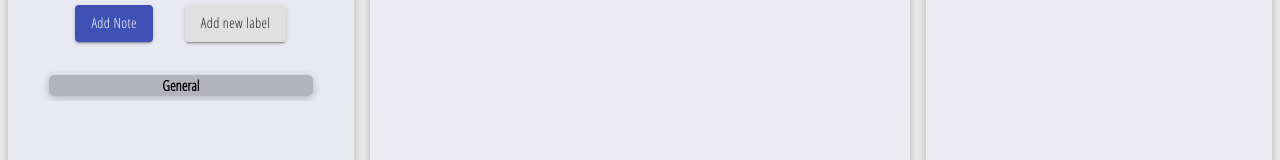
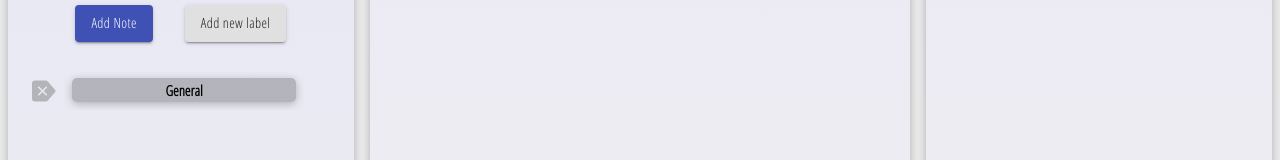
Before and after one commit to zabtani/Noter, a React (Create React App) app: page / in a window 1280 px wide. Shown: the part 298-458 px from the top of the page. Built offline with nearby package versions, Linux system fonts and the light colour scheme.

Commit message:
update label delete button design

```diff
--- /dev/null
+++ b/src/components/TaskGenerator/LabelDeleteIcon.js
@@ -0,0 +1,16 @@
+const LabelDeleteIcon = (props) => {
+  return (
+    <svg
+      xmlns="http://www.w3.org/2000/svg"
+      width={props.width}
+      height={props.height}
+      fill={props.fillColor}
+      className={`bi bi-backspace-reverse-fill ${props.className}`}
+      viewBox="0 0 16 16"
+    >
+      <path d="M0 3a2 2 0 0 1 2-2h7.08a2 2 0 0 1 1.519.698l4.843 5.651a1 1 0 0 1 0 1.302L10.6 14.3a2 2 0 0 1-1.52.7H2a2 2 0 0 1-2-2V3zm9.854 2.854a.5.5 0 0 0-.708-.708L7 7.293 4.854 5.146a.5.5 0 1 0-.708.708L6.293 8l-2.147 2.146a.5.5 0 0 0 .708.708L7 8.707l2.146 2.147a.5.5 0 0 0 .708-.708L7.707 8l2.147-2.146z" />
+    </svg>
+  );
+};
+
+export default LabelDeleteIcon;
--- a/src/components/TaskGenerator/OptionButton.js
+++ b/src/components/TaskGenerator/OptionButton.js
@@ -1,9 +1,20 @@
 import classes from './TaskGenerator.module.css';
-
+import LabelDeleteIcon from './LabelDeleteIcon';
 const OptionButton = (props) => {
   return (
     <li className={`${classes.option} ${props.chosen && classes.chosen}`}>
+      {props.chosen && (
+        <button className={classes.delButton}>
+          <LabelDeleteIcon
+            className={classes.icon}
+            fillColor={props.color}
+            width={24}
+            height={24}
+          />
+        </button>
+      )}
       <button
+        className={classes.labelButton}
         type="button"
         style={{ backgroundColor: props.color }}
         onClick={props.onClick}
--- a/src/components/TaskGenerator/TaskGenerator.module.css
+++ b/src/components/TaskGenerator/TaskGenerator.module.css
@@ -11,27 +11,50 @@ form {
   background-color: rgba(0, 89, 255, 0.034) !important;
 }
 .labelsList {
+  display: flex;
+  flex-direction: column;
+  align-items: center;
   list-style: none;
   padding: 0;
   text-align: center;
   height: fit-content;
   overflow-y: auto;
+  padding: 0.2rem;
+  width: 100%;
 }
 
-.option button {
+.option .labelButton {
+  width: 65%;
   font-size: 0.9rem;
   border: none;
   margin: 0.3rem auto 0.3rem auto;
-  width: 60%;
   border-radius: 5px;
-  transition: width 0.5s;
   box-shadow: 0 2px 8px rgba(0, 0, 0, 0.25);
   text-align: center;
 }
+.option .delButton {
+  margin-top: 4.5px;
+  border: none;
+  background-color: transparent;
+  width: fit-content !important;
+}
+.option {
+  transition: width 0.5s;
+  width: 65%;
+}
+.option.chosen .icon {
+  margin-bottom: 13%;
+  vertical-align: middle;
+}
 
+.option.chosen {
+  position: relative;
+  right: 18px;
+  width: 85%;
+  display: flex;
+}
 .option.chosen button {
   font-weight: bolder;
-  /* border-right: 0.4rem solid black;
-  border-left: 0.4rem solid black; */
+
   width: 80%;
 }
```
